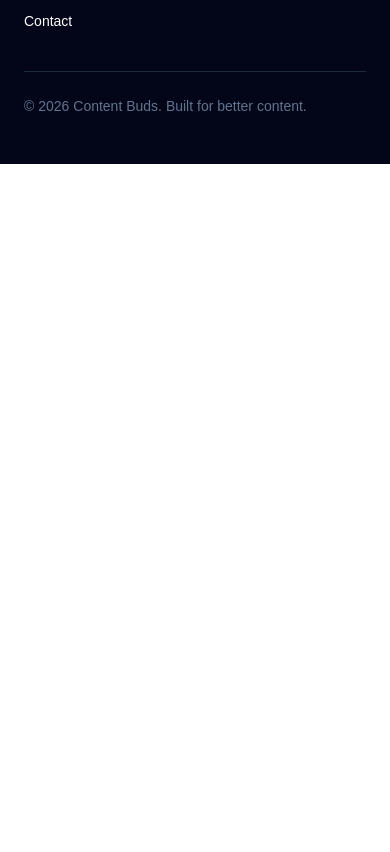
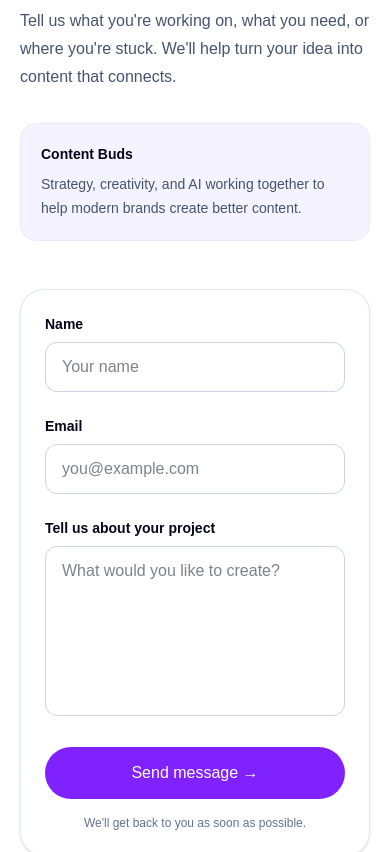
Before and after one commit to bhoomisaini04/content-buds, a Next.js app: page / in a window 390 px wide. Shown: the part 2960-3812 px from the top of the page. Before the commit the page ends 3124 px from the top, so only its background shows below. Built offline with nearby package versions, Linux system fonts and the light colour scheme.

Commit message:
feat: add responsive contact section

```diff
--- a/app/page.tsx
+++ b/app/page.tsx
@@ -2,6 +2,7 @@ import Footer from "@/components/layout/Footer";
 import Navbar from "@/components/layout/Navbar";
 import Hero from "@/components/sections/Hero";
 import AIStudio from "@/components/studio/AIStudio";
+import Contact from "@/components/sections/Contact";
 
 export default function Home() {
   return (
@@ -11,6 +12,7 @@ export default function Home() {
       <main>
         <Hero />
         <AIStudio />
+        <Contact />
       </main>
 
       <Footer />
--- /dev/null
+++ b/components/sections/Contact.tsx
@@ -0,0 +1,163 @@
+"use client";
+
+import { FormEvent, useState } from "react";
+
+type ContactForm = {
+  name: string;
+  email: string;
+  message: string;
+};
+
+const initialForm: ContactForm = {
+  name: "",
+  email: "",
+  message: "",
+};
+
+export default function Contact() {
+  const [form, setForm] = useState<ContactForm>(initialForm);
+  const [submitted, setSubmitted] = useState(false);
+
+  function updateField(field: keyof ContactForm, value: string) {
+    setForm((current) => ({
+      ...current,
+      [field]: value,
+    }));
+
+    if (submitted) {
+      setSubmitted(false);
+    }
+  }
+
+  function handleSubmit(event: FormEvent<HTMLFormElement>) {
+    event.preventDefault();
+
+    if (!form.name.trim() || !form.email.trim() || !form.message.trim()) {
+      return;
+    }
+
+    setSubmitted(true);
+    setForm(initialForm);
+  }
+
+  return (
+    <section
+      id="contact"
+      className="border-t border-slate-200 bg-white px-5 py-20 sm:px-8 lg:px-12 lg:py-28"
+    >
+      <div className="mx-auto grid max-w-6xl gap-12 lg:grid-cols-[0.85fr_1.15fr] lg:gap-20">
+        <div>
+          <p className="text-sm font-semibold uppercase tracking-[0.25em] text-violet-600">
+            Contact
+          </p>
+
+          <h2 className="mt-4 max-w-md text-4xl font-bold tracking-tight text-slate-950 sm:text-5xl">
+            Have an idea?
+            <span className="block text-violet-600">Let&apos;s build it.</span>
+          </h2>
+
+          <p className="mt-6 max-w-md text-base leading-7 text-slate-600">
+            Tell us what you&apos;re working on, what you need, or where
+            you&apos;re stuck. We&apos;ll help turn your idea into content
+            that connects.
+          </p>
+
+          <div className="mt-8 rounded-2xl border border-violet-100 bg-violet-50 p-5">
+            <p className="text-sm font-semibold text-slate-950">
+              Content Buds
+            </p>
+
+            <p className="mt-2 text-sm leading-6 text-slate-600">
+              Strategy, creativity, and AI working together to help modern
+              brands create better content.
+            </p>
+          </div>
+        </div>
+
+        <form
+          onSubmit={handleSubmit}
+          className="rounded-3xl border border-slate-200 bg-white p-6 shadow-sm sm:p-8"
+        >
+          <div className="grid gap-6 sm:grid-cols-2">
+            <div>
+              <label
+                htmlFor="contact-name"
+                className="mb-2 block text-sm font-semibold text-slate-950"
+              >
+                Name
+              </label>
+
+              <input
+                id="contact-name"
+                type="text"
+                value={form.name}
+                onChange={(event) => updateField("name", event.target.value)}
+                placeholder="Your name"
+                required
+                className="w-full rounded-xl border border-slate-300 px-4 py-3 text-sm text-slate-950 outline-none transition focus:border-violet-500 focus:ring-2 focus:ring-violet-100"
+              />
+            </div>
+
+            <div>
+              <label
+                htmlFor="contact-email"
+                className="mb-2 block text-sm font-semibold text-slate-950"
+              >
+                Email
+              </label>
+
+              <input
+                id="contact-email"
+                type="email"
+                value={form.email}
+                onChange={(event) => updateField("email", event.target.value)}
+                placeholder="you@example.com"
+                required
+                className="w-full rounded-xl border border-slate-300 px-4 py-3 text-sm text-slate-950 outline-none transition focus:border-violet-500 focus:ring-2 focus:ring-violet-100"
+              />
+            </div>
+          </div>
+
+          <div className="mt-6">
+            <label
+              htmlFor="contact-message"
+              className="mb-2 block text-sm font-semibold text-slate-950"
+            >
+              Tell us about your project
+            </label>
+
+            <textarea
+              id="contact-message"
+              rows={6}
+              value={form.message}
+              onChange={(event) => updateField("message", event.target.value)}
+              placeholder="What would you like to create?"
+              required
+              className="w-full resize-none rounded-xl border border-slate-300 px-4 py-3 text-sm text-slate-950 outline-none transition focus:border-violet-500 focus:ring-2 focus:ring-violet-100"
+            />
+          </div>
+
+          {submitted && (
+            <div
+              role="status"
+              className="mt-5 rounded-xl border border-emerald-200 bg-emerald-50 px-4 py-3 text-sm text-emerald-700"
+            >
+              Thanks! Your message has been received.
+            </div>
+          )}
+
+          <button
+            type="submit"
+            className="mt-6 w-full rounded-full bg-violet-600 px-6 py-3.5 text-sm font-semibold text-white transition hover:bg-violet-700 focus:outline-none focus:ring-2 focus:ring-violet-400 focus:ring-offset-2"
+          >
+            Send message →
+          </button>
+
+          <p className="mt-4 text-center text-xs text-slate-500">
+            We&apos;ll get back to you as soon as possible.
+          </p>
+        </form>
+      </div>
+    </section>
+  );
+}
```
